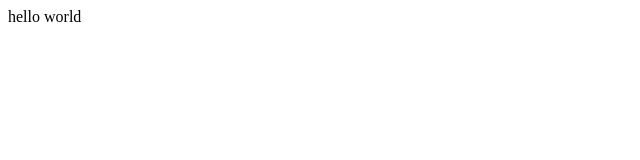
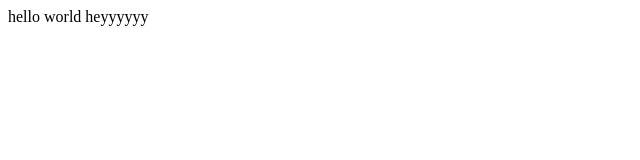
Before and after one commit to nirvigupta/attendance-management, a plain HTML site: page index.html in a window 1280 px wide. Shown: the full height of the page, 0-640 px from the left. Drawn offline with Linux system fonts and the light colour scheme.

Commit message:
Update index.html

```diff
--- a/index.html
+++ b/index.html
@@ -7,5 +7,6 @@
 </head>
 <body>
     hello world
+    heyyyyyy
 </body>
 </html>
```
